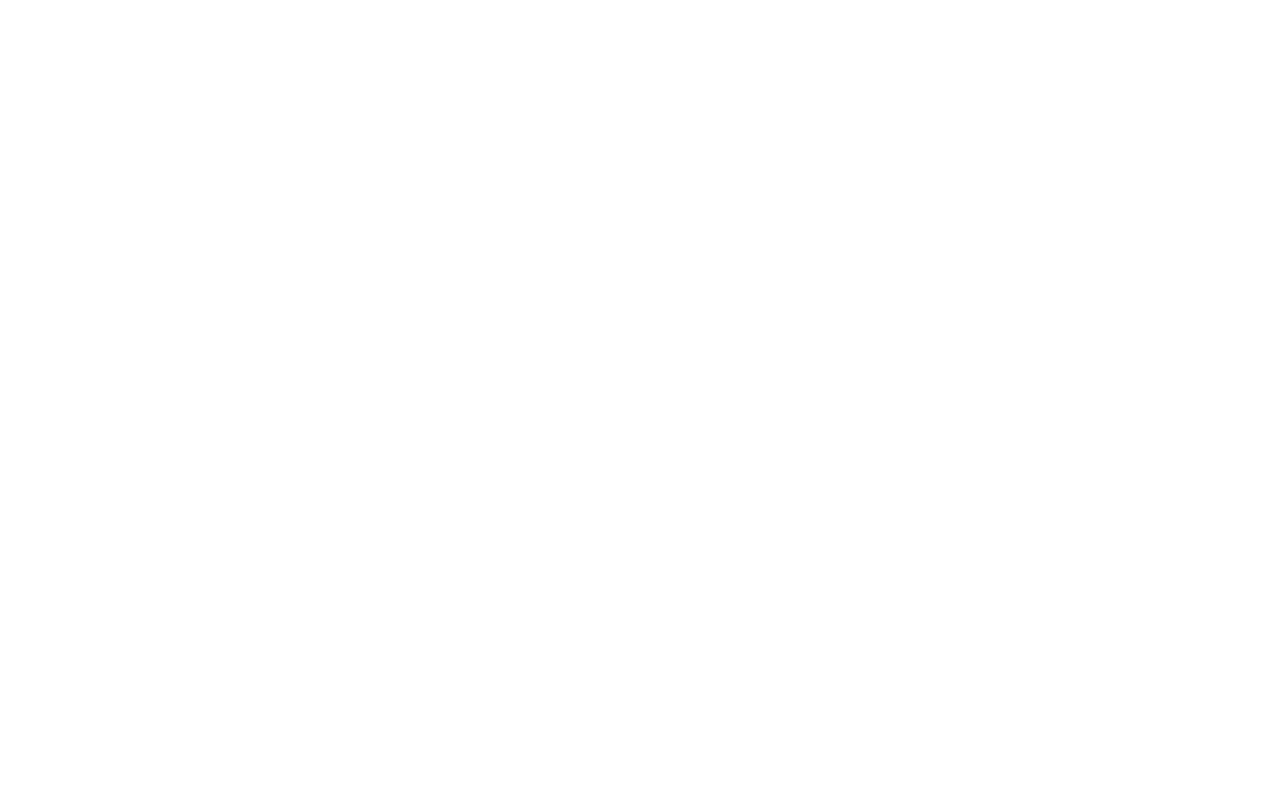
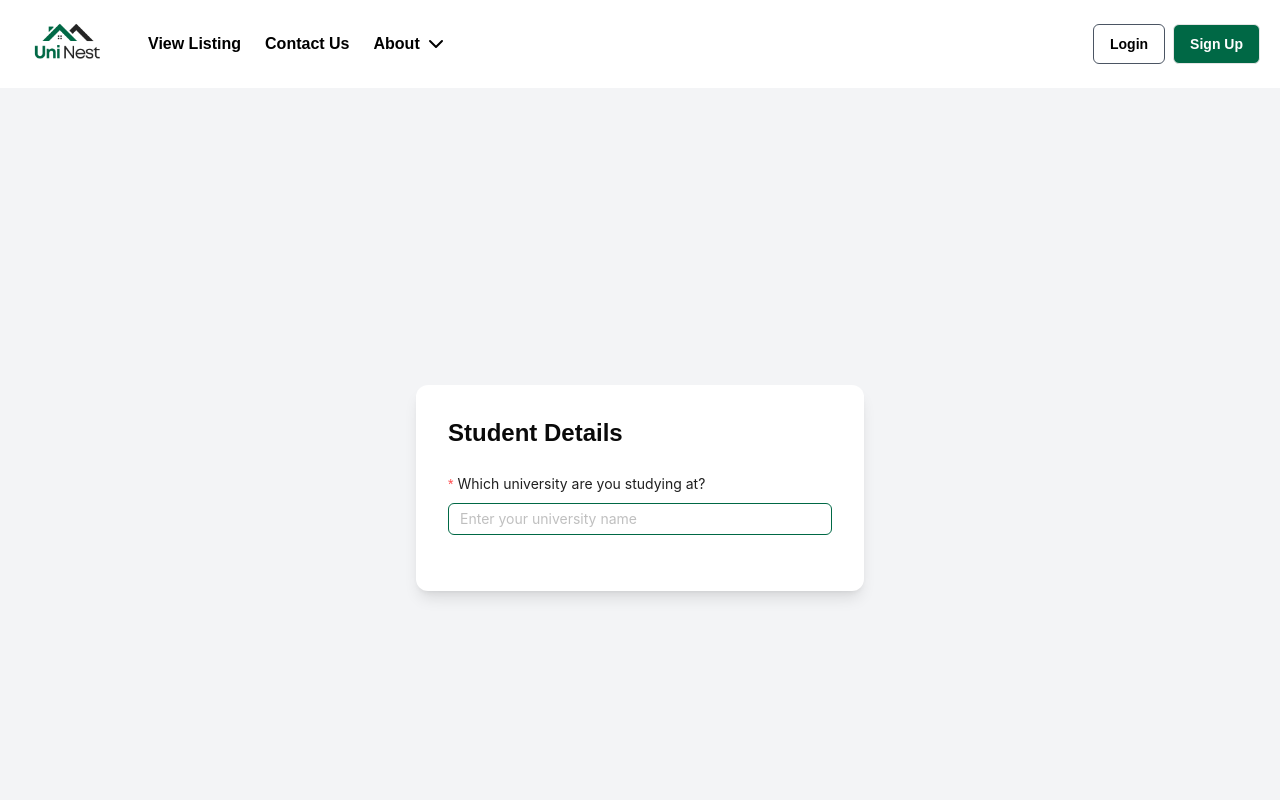
Before and after one commit to charukaonline/uninest, a React (Vite) app in the folder frontend/: page /auth/google/success in a window 1280 px wide. Before the commit this address had no page. Shown: the top 800 px of the page. Built offline with nearby package versions, Linux system fonts and the light colour scheme.

Commit message:
update UI and auth

```diff
--- a/frontend/src/App.jsx
+++ b/frontend/src/App.jsx
@@ -11,24 +11,21 @@
 import PrivacyPolicy from "./pages/PrivacyPolicy";
 import StudentDashboard from "./pages/StdDashboard";
 import AdminDashboard from "./pages/AdminDashboard";
+import NotFound from "./pages/404Page";
+import UserPreference from "./components/signup_pages/UserPreference";
 
 function App() {
   return (
     <>
       <Routes>
         {/* Main pages */}
-        <Route
-          path="/"
-          element={
-            <Layout>
-              <Home />
-            </Layout>
-          }
-        />
+        <Route path="/" element={<Layout><Home /></Layout>} />
+        <Route path="*" element={<NotFound />} />
 
         {/* Student signup and signin */}
         <Route path="/auth/user-signup" element={<Layout><UserSignupPage /></Layout>} />
         <Route path="/auth/user-signin" element={<Layout><UserSigninPage /></Layout>} />
+        <Route path="/auth/google/success" element={<Layout><UserPreference /></Layout>} />
 
         {/* House owners signup and signin */}
         <Route path='/auth/houseowner-signup' element={<Layout><HouseownerSignupPage /></Layout>} />
--- /dev/null
+++ b/frontend/src/components/signup_pages/UserPreference.jsx
@@ -0,0 +1,87 @@
+import { Form, Input, notification, Select } from 'antd';
+import React, { useState } from 'react'
+import { Button } from '../ui/button';
+import axios from 'axios';
+
+const UserPreference = () => {
+    const [form] = Form.useForm();
+    const [loading, setLoading] = useState(false);
+    const greenThemeColor = "#006845";
+
+    const onFinishFailed = (errorInfo) => {
+        console.log("Failed:", errorInfo);
+    };
+
+    const openNotification = (type, message, description) => {
+        notification[type]({
+            message: message,
+            description: description,
+        });
+    };
+
+    const handleSubmit = async (values) => {
+        setLoading(true);
+        try {
+            const userId = localStorage.getItem("userId");
+            const token = localStorage.getItem("token");
+
+            await axios.post(
+                `http://localhost:5000/api/auth/signup/step2/${userId}`,
+                values,
+                {
+                    headers: { Authorization: `Bearer ${token}` },
+                }
+            );
+
+            openNotification(
+                "success",
+                "Registration Successful",
+                "Your account has been created successfully!"
+            );
+
+            onFinish(values);
+        } catch (error) {
+            console.error("Profile completion error:", error);
+            openNotification(
+                "error",
+                "Registration Failed",
+                error.response?.data?.message || "Something went wrong"
+            );
+        } finally {
+            setLoading(false);
+        }
+    };
+
+    return (
+        <div className="flex justify-center items-center min-h-screen bg-gray-100 p-4">
+            <div className="w-full max-w-md p-6 sm:p-8 bg-white shadow-lg rounded-xl">
+                <h2 className="text-2xl font-semibold mb-6">Student Details</h2>
+                <Form
+                    form={form}
+                    name="studentDetails"
+                    onFinish={handleSubmit}
+                    onFinishFailed={onFinishFailed}
+                    layout="vertical"
+                >
+                    <Form.Item
+                        label="Which university are you studying at?"
+                        name="university"
+                        rules={[
+                            { required: true, message: "Please enter your university name" },
+                        ]}
+                    >
+                        <Input
+                            style={{
+                                borderColor: greenThemeColor,
+                                borderWidth: "1px",
+                            }}
+                            placeholder="Enter your university name"
+                        />
+                    </Form.Item>
+                </Form>
+            </div>
+        </div>
+    );
+}
+
+export default UserPreference
--- /dev/null
+++ b/frontend/src/pages/404Page.jsx
@@ -0,0 +1,33 @@
+import React, { useEffect } from 'react';
+import { Link } from 'react-router-dom';
+
+const NotFound = () => {
+
+    useEffect(() => {
+        document.title = 'UniNest | Page Not Found';
+    })
+
+    return (
+        <div
+            style={{
+                backgroundImage: 'url(/heroBackground.jpg)',
+                backgroundSize: 'cover',
+                backgroundPosition: 'center',
+                height: '100vh',
+                display: 'flex',
+                justifyContent: 'center',
+                alignItems: 'center',
+                color: 'white',
+                textAlign: 'center'
+            }}
+        >
+            <div>
+                <h1 className=' text-8xl text-primaryBgColor font-bold'>404</h1>
+                <h1 className=' text-2xl text-black font-bold'>This is not the web page you are looking for.</h1>
+                <h1 className=' text-lg text-black font-bold'>Go <Link to="/" className=' underline'>Back</Link></h1>
+            </div>
+        </div>
+    );
+}
+
+export default NotFound;
```
Also changed, not shown: 2 other files (tests, documents, lock files or other folders).
